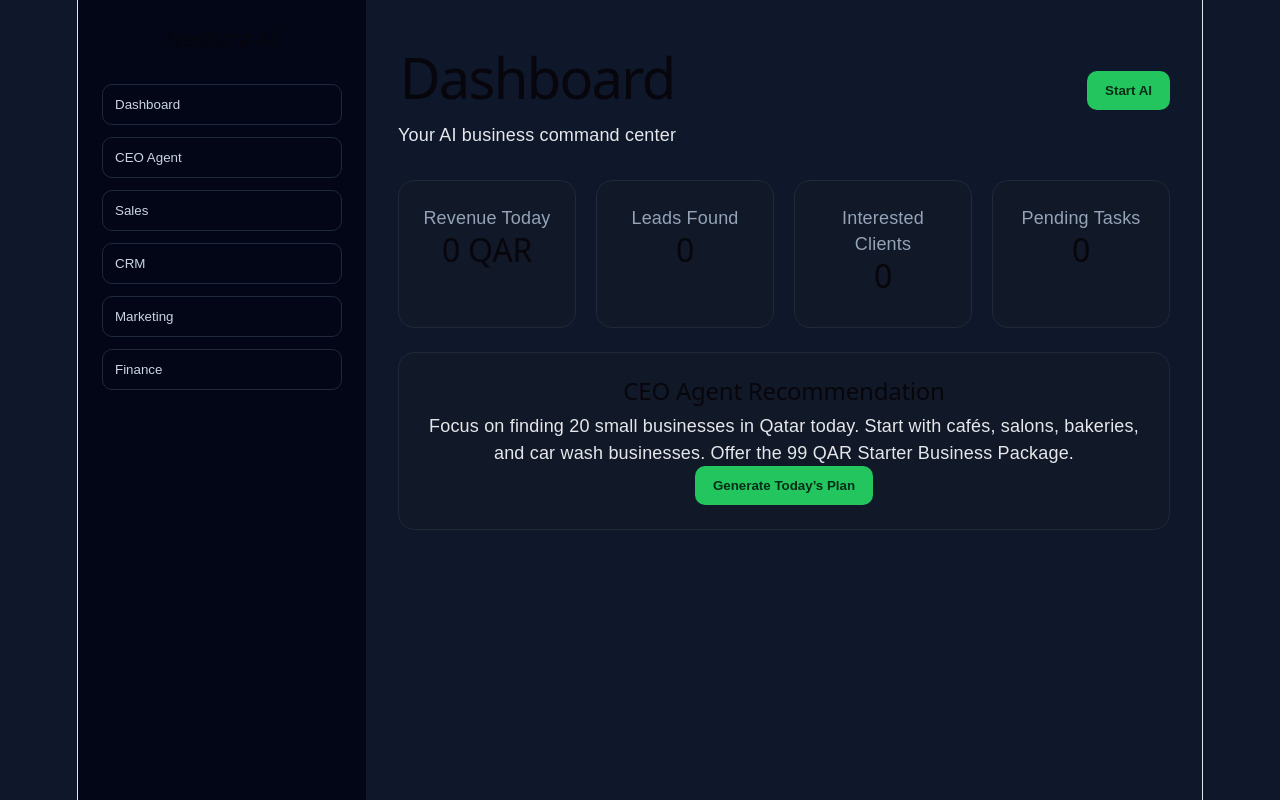
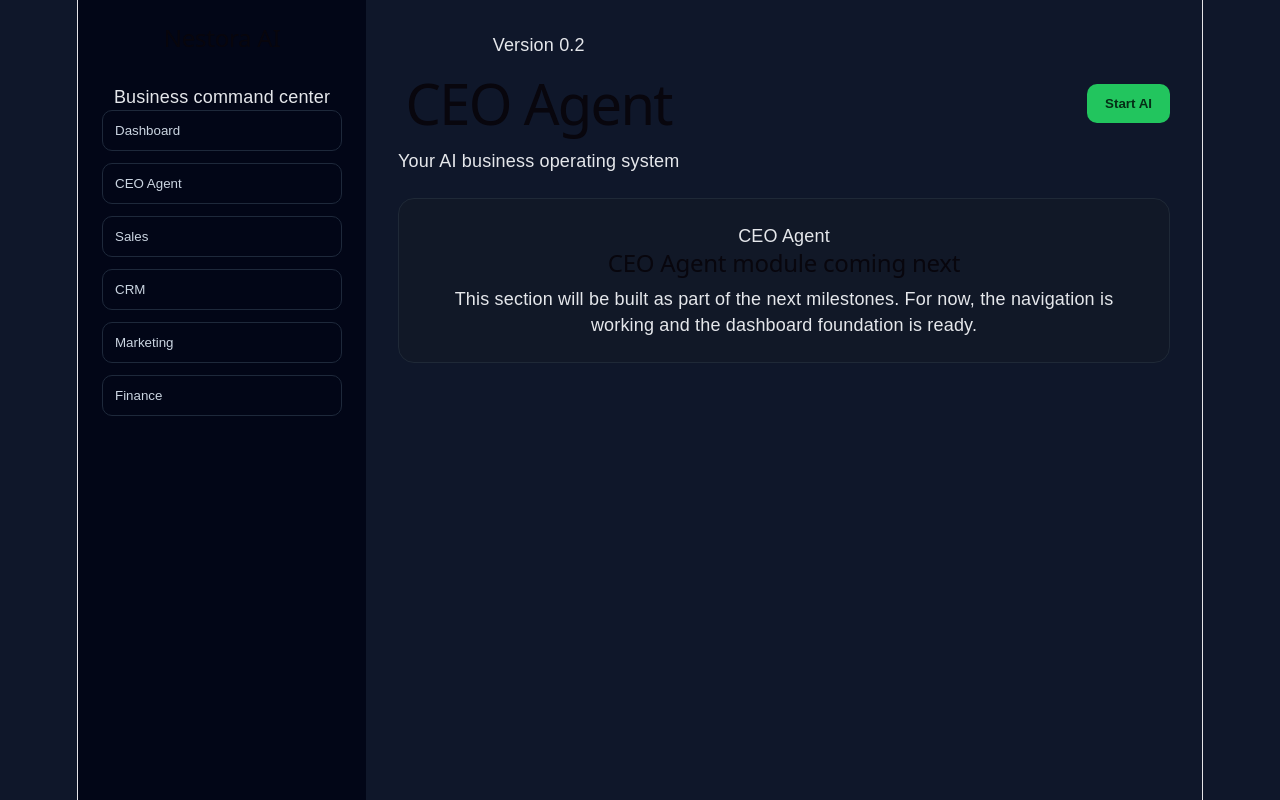
Before and after one commit to sam50527969/NestoraAI, a React app in the folder frontend/: page / in a window 1280 px wide. Both pictures are taken after a click on the button "CEO Agent". Built offline with nearby package versions, Linux system fonts and the light colour scheme; the HTML template or start-up script is replaced by a standard one.

Commit message:
Update App.jsx
Version 0.2 - Dashboard and Navigation

```diff
--- a/frontend/src/App.jsx
+++ b/frontend/src/App.jsx
@@ -1,57 +1,86 @@
+import { useState } from 'react'
 import './App.css'
 
+const stats = [
+  { label: 'New Leads', value: '0', note: 'Priority metric' },
+  { label: "Today's Revenue", value: '0 QAR', note: 'Target: 200 QAR' },
+  { label: 'Tasks Due Today', value: '0', note: 'No overdue tasks' },
+]
+
 function App() {
+  const [activePage, setActivePage] = useState('Dashboard')
+
+  const pages = ['Dashboard', 'CEO Agent', 'Sales', 'CRM', 'Marketing', 'Finance']
+
   return (
     <div className="app">
       <aside className="sidebar">
+        <div>
           <h2>Nestora AI</h2>
+          <p className="sidebar-subtitle">Business command center</p>
+        </div>
+
         <nav>
-          <button>Dashboard</button>
-          <button>CEO Agent</button>
-          <button>Sales</button>
-          <button>CRM</button>
-          <button>Marketing</button>
-          <button>Finance</button>
+          {pages.map((page) => (
+            <button
+              key={page}
+              className={activePage === page ? 'active' : ''}
+              onClick={() => setActivePage(page)}
+            >
+              {page}
+            </button>
+          ))}
         </nav>
       </aside>
 
       <main className="main">
         <header className="topbar">
           <div>
-            <h1>Dashboard</h1>
-            <p>Your AI business command center</p>
+            <p className="eyebrow">Version 0.2</p>
+            <h1>{activePage}</h1>
+            <p>Your AI business operating system</p>
           </div>
           <button className="primary">Start AI</button>
         </header>
 
+        {activePage === 'Dashboard' && (
+          <>
             <section className="cards">
-          <div className="card">
-            <p>Revenue Today</p>
-            <h2>0 QAR</h2>
+              {stats.map((item) => (
+                <div className="card" key={item.label}>
+                  <p>{item.label}</p>
+                  <h2>{item.value}</h2>
+                  <span>{item.note}</span>
                 </div>
-          <div className="card">
-            <p>Leads Found</p>
-            <h2>0</h2>
-          </div>
-          <div className="card">
-            <p>Interested Clients</p>
-            <h2>0</h2>
-          </div>
-          <div className="card">
-            <p>Pending Tasks</p>
-            <h2>0</h2>
-          </div>
+              ))}
             </section>
 
             <section className="panel">
-          <h2>CEO Agent Recommendation</h2>
+              <div>
+                <p className="eyebrow">CEO Agent</p>
+                <h2>Today’s Recommendation</h2>
+              </div>
               <p>
                 Focus on finding 20 small businesses in Qatar today. Start with
-            cafés, salons, bakeries, and car wash businesses. Offer the 99 QAR
-            Starter Business Package.
+                cafés, salons, bakeries, and car wash businesses. Offer the 99
+                QAR Starter Business Package.
               </p>
               <button className="secondary">Generate Today’s Plan</button>
             </section>
+          </>
+        )}
+
+        {activePage !== 'Dashboard' && (
+          <section className="panel">
+            <p className="eyebrow">{activePage}</p>
+            <h2>{activePage} module coming next</h2>
+            <p>
+              This section will be built as part of the next milestones. For
+              now, the navigation is working and the dashboard foundation is
+              ready.
+            </p>
+          </section>
+        )}
       </main>
     </div>
   )
```
Lines whose indentation alone changed are shown as unchanged.
